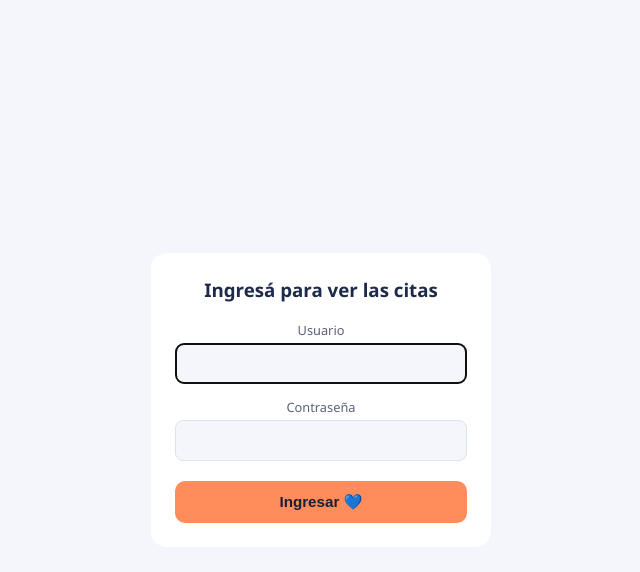
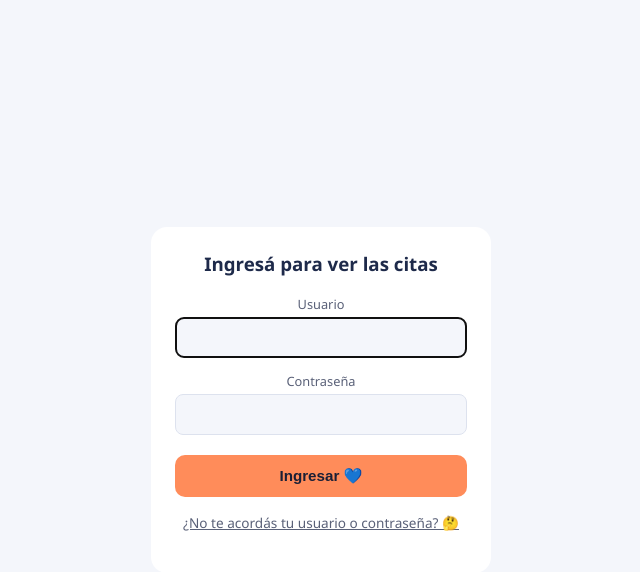
Before and after one commit to christian-ormachea/rubia, a Django app: page /login/ in a window 1280 px wide. Shown: the top 572 px of the page, without its empty margins (319-959 px from the left). Run offline with Django 5.2, Linux system fonts and the light colour scheme.

Commit message:
Agrega popup de acertijo en login, descarta integración de WhatsApp

```diff
--- a/requirements.txt
+++ b/requirements.txt
@@ -1,6 +1,11 @@
 asgiref==3.12.1
+certifi==2026.7.22
+charset-normalizer==3.5.1
 Django==6.0.7
+idna==3.19
 pillow==12.3.0
 python-decouple==3.8
+requests==2.34.2
 sqlparse==0.5.5
+urllib3==2.7.0
 whitenoise==6.12.0
--- a/templates/login.html
+++ b/templates/login.html
@@ -29,6 +29,25 @@
 
                 <button type="submit" class="boton-agendar">Ingresar 💙</button>
             </form>
+
+            <p style="text-align: center; margin-top: 14px;">
+                <a href="#" onclick="document.getElementById('modal-fondo').classList.add('activo'); return false;" style="font-size: 0.85rem; color: var(--texto-suave);">
+                    ¿No te acordás tu usuario o contraseña? 🤔
+                </a>
+            </p>
+        </div>
+    </div>
+
+    <div id="modal-fondo" class="modal-fondo" onclick="if(event.target.id === 'modal-fondo') this.classList.remove('activo')">
+        <div class="modal-caja" style="max-width: 340px;">
+            <h3>Pista 🔑</h3>
+            <p>
+                <!-- REEMPLAZÁ ESTE TEXTO POR EL ACERTIJO REAL -->
+                Acá va tu acertijo...
+            </p>
+            <button type="button" class="boton-agendar" onclick="document.getElementById('modal-fondo').classList.remove('activo')">
+                Cerrar
+            </button>
         </div>
     </div>
 </body>
```
Also changed, not shown: config/settings.py (line endings or trailing spaces), db.sqlite3, 1 other file.
